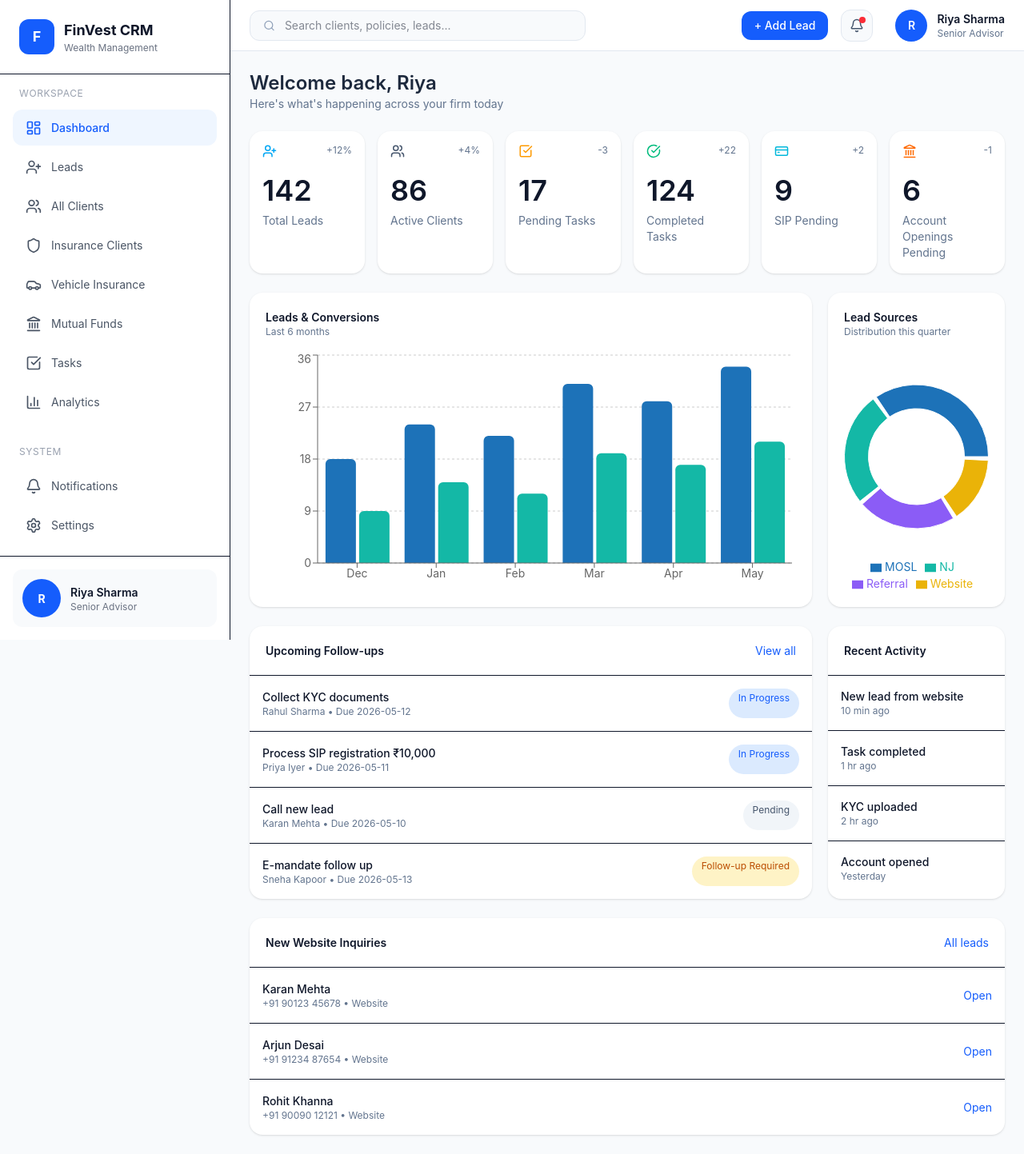
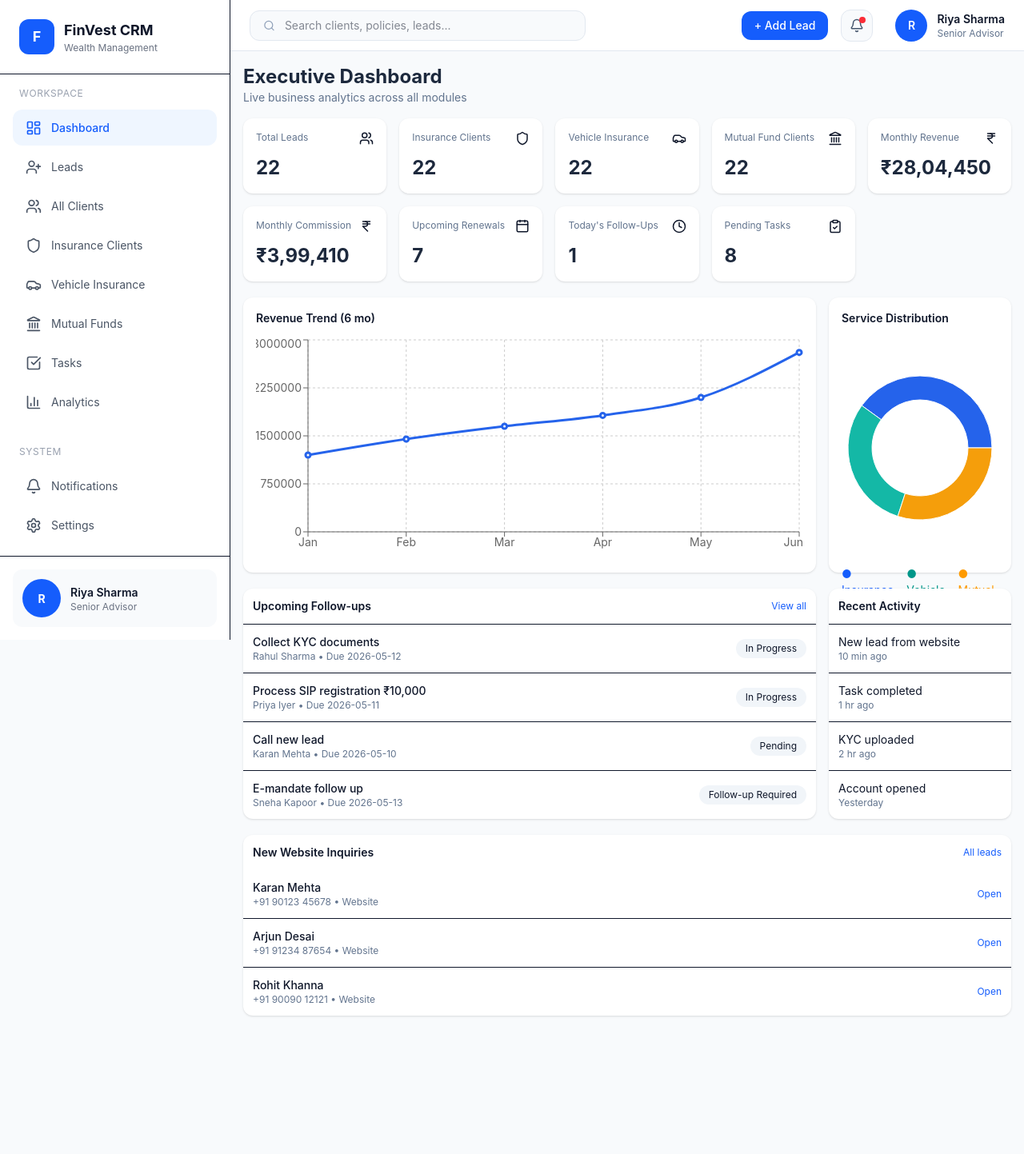
Before and after one commit to dhanlaxmicrm1-maker/crm-front, a React (Vite) app: page / in a window 1280 px wide. Shown: the whole page at 80% size. After the commit the page ends 1286 px from the top, so only its background shows below. Built offline with nearby package versions, Linux system fonts and the light colour scheme.

Commit message:
Update Dashboard.tsx

```diff
--- a/src/pages/Dashboard.tsx
+++ b/src/pages/Dashboard.tsx
@@ -1,293 +1,227 @@
+import React from "react";
+import {
+  ResponsiveContainer,
+  LineChart,
+  Line,
+  XAxis,
+  YAxis,
+  Tooltip,
+  CartesianGrid,
+  PieChart,
+  Pie,
+  Cell,
+} from "recharts";
 import {
   Users,
-  UserPlus,
-  CheckSquare,
-  CheckCircle,
-  CreditCard,
+  Shield,
+  Car,
   Landmark,
+  IndianRupee,
+  ClipboardCheck,
+  Calendar,
+  Clock,
 } from "lucide-react";
+const revenueData = [
+  { month: "Jan", revenue: 1200000 },
+  { month: "Feb", revenue: 1450000 },
+  { month: "Mar", revenue: 1650000 },
+  { month: "Apr", revenue: 1820000 },
+  { month: "May", revenue: 2100000 },
+  { month: "Jun", revenue: 2804450 },
+];
 
-import DashboardLeadChart from "../components/dashboard/DashboardLeadChart";
-import DashboardSourceChart from "../components/dashboard/DashboardSourceChart";
+const serviceData = [
+  {
+    name: "Insurance",
+    value: 40,
+  },
+  {
+    name: "Vehicle",
+    value: 30,
+  },
+  {
+    name: "Mutual Funds",
+    value: 30,
+  },
+];
+
+const COLORS = [
+  "#2563eb",
+  "#14b8a6",
+  "#f59e0b",
+];
 
 export default function Dashboard() {
   return (
-    <div className="p-6 bg-slate-50 min-h-screen">
+    <div className="p-4 bg-slate-50 min-h-screen">
 
-      {/* Header */}
-
-      <div className="mb-6">
-        <h1 className="text-2xl font-semibold text-slate-800">
-          Welcome back, Riya
+      <div className="mb-4">
+        <h1 className="text-2xl font-bold text-slate-800">
+          Executive Dashboard
         </h1>
 
         <p className="text-sm text-slate-500">
-          Here's what's happening across your firm today
+          Live business analytics across all modules
         </p>
       </div>
 
-      {/* KPI Cards */}
+      {/* KPI CARDS */}
 
-<div className="grid grid-cols-1 md:grid-cols-2 xl:grid-cols-6 gap-4 mb-6">
+      <div className="grid grid-cols-2 md:grid-cols-3 xl:grid-cols-5 gap-4 mb-5">
 
-  <div className="bg-white rounded-2xl p-4 shadow-sm">
-    <div className="flex justify-between items-start mb-5">
-      <UserPlus size={18} className="text-sky-500" />
-      <span className="text-xs text-slate-500">+12%</span>
+        <Card title="Total Leads" value="22" icon={<Users size={18} />} />
+        <Card title="Insurance Clients" value="22" icon={<Shield size={18} />} />
+        <Card title="Vehicle Insurance" value="22" icon={<Car size={18} />} />
+        <Card title="Mutual Fund Clients" value="22" icon={<Landmark size={18} />} />
+        <Card title="Monthly Revenue" value="₹28,04,450" icon={<IndianRupee size={18} />} />
+
+        <Card title="Monthly Commission" value="₹3,99,410" icon={<IndianRupee size={18} />} />
+        <Card title="Upcoming Renewals" value="7" icon={<Calendar size={18} />} />
+        <Card title="Today's Follow-Ups" value="1" icon={<Clock size={18} />} />
+        <Card title="Pending Tasks" value="8" icon={<ClipboardCheck size={18} />} />
+
       </div>
 
-    <h3 className="text-4xl font-semibold">142</h3>
+      {/* CHARTS */}
 
-    <p className="text-sm text-slate-500 mt-2">
-      Total Leads
-    </p>
+      <div className="grid xl:grid-cols-4 gap-4 mb-5">
+
+        <div className="xl:col-span-3 bg-white rounded-xl shadow-sm p-4">
+
+          <h2 className="font-semibold text-sm mb-3">
+            Revenue Trend (6 mo)
+          </h2>
+
+          <div className="h-[280px]">
+  <ResponsiveContainer width="100%" height="100%">
+    <LineChart data={revenueData}>
+      <CartesianGrid strokeDasharray="3 3" />
+
+      <XAxis dataKey="month" />
+
+      <YAxis />
+
+      <Tooltip />
+
+      <Line
+        type="monotone"
+        dataKey="revenue"
+        stroke="#2563eb"
+        strokeWidth={3}
+      />
+    </LineChart>
+  </ResponsiveContainer>
+</div>
         </div>
 
-  <div className="bg-white rounded-2xl p-4 shadow-sm">
-    <div className="flex justify-between items-start mb-5">
-      <Users size={18} className="text-slate-600" />
-      <span className="text-xs text-slate-500">+4%</span>
+        <div className="bg-white rounded-xl shadow-sm p-4">
+
+          <h2 className="font-semibold text-sm mb-3">
+            Service Distribution
+          </h2>
+
+         <div className="h-[280px]">
+  <ResponsiveContainer width="100%" height="100%">
+    <PieChart>
+      <Pie
+        data={serviceData}
+        dataKey="value"
+        nameKey="name"
+        cx="50%"
+        cy="50%"
+        innerRadius={60}
+        outerRadius={90}
+      >
+        {serviceData.map((_, index) => (
+          <Cell
+            key={index}
+            fill={COLORS[index]}
+          />
+        ))}
+      </Pie>
+
+      <Tooltip />
+    </PieChart>
+  </ResponsiveContainer>
+
+  <div className="flex justify-center gap-4 mt-2 text-sm">
+    <span className="text-blue-600">
+      ● Insurance
+    </span>
+
+    <span className="text-teal-600">
+      ● Vehicle
+    </span>
+
+    <span className="text-amber-500">
+      ● Mutual Funds
+    </span>
   </div>
-
-    <h3 className="text-4xl font-semibold">86</h3>
-
-    <p className="text-sm text-slate-500 mt-2">
-      Active Clients
-    </p>
 </div>
-
-  <div className="bg-white rounded-2xl p-4 shadow-sm">
-    <div className="flex justify-between items-start mb-5">
-      <CheckSquare size={18} className="text-amber-500" />
-      <span className="text-xs text-slate-500">-3</span>
-    </div>
-
-    <h3 className="text-4xl font-semibold">17</h3>
-
-    <p className="text-sm text-slate-500 mt-2">
-      Pending Tasks
-    </p>
-  </div>
-
-  <div className="bg-white rounded-2xl p-4 shadow-sm">
-    <div className="flex justify-between items-start mb-5">
-      <CheckCircle size={18} className="text-emerald-500" />
-      <span className="text-xs text-slate-500">+22</span>
-    </div>
-
-    <h3 className="text-4xl font-semibold">124</h3>
-
-    <p className="text-sm text-slate-500 mt-2">
-      Completed Tasks
-    </p>
-  </div>
-
-  <div className="bg-white rounded-2xl p-4 shadow-sm">
-    <div className="flex justify-between items-start mb-5">
-      <CreditCard size={18} className="text-cyan-500" />
-      <span className="text-xs text-slate-500">+2</span>
-    </div>
-
-    <h3 className="text-4xl font-semibold">9</h3>
-
-    <p className="text-sm text-slate-500 mt-2">
-      SIP Pending
-    </p>
-  </div>
-
-  <div className="bg-white rounded-2xl p-4 shadow-sm">
-    <div className="flex justify-between items-start mb-5">
-      <Landmark size={18} className="text-orange-500" />
-      <span className="text-xs text-slate-500">-1</span>
-    </div>
-
-    <h3 className="text-4xl font-semibold">6</h3>
-
-    <p className="text-sm text-slate-500 mt-2">
-      Account Openings Pending
-    </p>
         </div>
 
       </div>
 
-{/* Charts Row */}
+      {/* FOLLOWUPS + ACTIVITY */}
 
-<div className="grid grid-cols-1 xl:grid-cols-4 gap-5 mb-6">
+      <div className="grid xl:grid-cols-4 gap-4 mb-5">
 
-  <div className="xl:col-span-3 bg-white rounded-2xl p-5 shadow-sm">
+        <div className="xl:col-span-3 bg-white rounded-xl shadow-sm">
 
-    <div className="mb-4">
-      <h2 className="font-semibold">
-        Leads & Conversions
-      </h2>
-
-      <p className="text-xs text-slate-500">
-        Last 6 months
-      </p>
-    </div>
-
-    <div className="h-[300px]">
-      <DashboardLeadChart />
-    </div>
-
-  </div>
-
-  <div className="bg-white rounded-2xl p-5 shadow-sm">
-
-    <div className="mb-4">
-      <h2 className="font-semibold">
-        Lead Sources
-      </h2>
-
-      <p className="text-xs text-slate-500">
-        Distribution this quarter
-      </p>
-    </div>
-
-    <div className="h-[300px]">
-      <DashboardSourceChart />
-    </div>
-
-  </div>
-
-</div>
-      {/* Followups + Activity */}
-
-      <div className="grid grid-cols-1 xl:grid-cols-4 gap-5 mb-6">
-
-        <div className="xl:col-span-3 bg-white rounded-2xl shadow-sm">
-
-          <div className="p-5 border-b">
-            <div className="flex justify-between items-center">
-              <h2 className="font-semibold">
+          <div className="p-3 border-b flex justify-between">
+            <h2 className="font-semibold text-sm">
               Upcoming Follow-ups
             </h2>
 
-              <button className="text-sm text-blue-600">
+            <button className="text-xs text-blue-600">
               View all
             </button>
-            </div>
           </div>
 
           <div className="divide-y">
 
-            <div className="p-4 flex justify-between">
-              <div>
-                <p className="font-medium">
-                  Collect KYC documents
-                </p>
+            <Item
+              title="Collect KYC documents"
+              sub="Rahul Sharma • Due 2026-05-12"
+              badge="In Progress"
+            />
 
-                <p className="text-xs text-slate-500">
-                  Rahul Sharma • Due 2026-05-12
-                </p>
-              </div>
+            <Item
+              title="Process SIP registration ₹10,000"
+              sub="Priya Iyer • Due 2026-05-11"
+              badge="In Progress"
+            />
 
-              <span className="text-xs px-3 py-1 rounded-full bg-blue-100 text-blue-600">
-                In Progress
-              </span>
-            </div>
+            <Item
+              title="Call new lead"
+              sub="Karan Mehta • Due 2026-05-10"
+              badge="Pending"
+            />
 
-            <div className="p-4 flex justify-between">
-              <div>
-                <p className="font-medium">
-                  Process SIP registration ₹10,000
-                </p>
-
-                <p className="text-xs text-slate-500">
-                  Priya Iyer • Due 2026-05-11
-                </p>
-              </div>
-
-              <span className="text-xs px-3 py-1 rounded-full bg-blue-100 text-blue-600">
-                In Progress
-              </span>
-            </div>
-
-            <div className="p-4 flex justify-between">
-              <div>
-                <p className="font-medium">
-                  Call new lead
-                </p>
-
-                <p className="text-xs text-slate-500">
-                  Karan Mehta • Due 2026-05-10
-                </p>
-              </div>
-
-              <span className="text-xs px-3 py-1 rounded-full bg-slate-100 text-slate-600">
-                Pending
-              </span>
-            </div>
-
-            <div className="p-4 flex justify-between">
-              <div>
-                <p className="font-medium">
-                  E-mandate follow up
-                </p>
-
-                <p className="text-xs text-slate-500">
-                  Sneha Kapoor • Due 2026-05-13
-                </p>
-              </div>
-
-              <span className="text-xs px-3 py-1 rounded-full bg-amber-100 text-amber-700">
-                Follow-up Required
-              </span>
-            </div>
+            <Item
+              title="E-mandate follow up"
+              sub="Sneha Kapoor • Due 2026-05-13"
+              badge="Follow-up Required"
+            />
 
           </div>
 
         </div>
 
-        <div className="bg-white rounded-2xl shadow-sm">
+        <div className="bg-white rounded-xl shadow-sm">
 
-          <div className="p-5 border-b">
-            <h2 className="font-semibold">
+          <div className="p-3 border-b">
+            <h2 className="font-semibold text-sm">
               Recent Activity
             </h2>
           </div>
 
           <div className="divide-y">
 
-            <div className="p-4">
-              <p className="text-sm font-medium">
-                New lead from website
-              </p>
-
-              <p className="text-xs text-slate-500">
-                10 min ago
-              </p>
-            </div>
-
-            <div className="p-4">
-              <p className="text-sm font-medium">
-                Task completed
-              </p>
-
-              <p className="text-xs text-slate-500">
-                1 hr ago
-              </p>
-            </div>
-
-            <div className="p-4">
-              <p className="text-sm font-medium">
-                KYC uploaded
-              </p>
-
-              <p className="text-xs text-slate-500">
-                2 hr ago
-              </p>
-            </div>
-
-            <div className="p-4">
-              <p className="text-sm font-medium">
-                Account opened
-              </p>
-
-              <p className="text-xs text-slate-500">
-                Yesterday
-              </p>
-            </div>
+            <Activity text="New lead from website" time="10 min ago" />
+            <Activity text="Task completed" time="1 hr ago" />
+            <Activity text="KYC uploaded" time="2 hr ago" />
+            <Activity text="Account opened" time="Yesterday" />
 
           </div>
 
@@ -295,71 +229,25 @@ export default function Dashboard() {
 
       </div>
 
-      {/* Website Inquiries */}
+      {/* WEBSITE INQUIRIES */}
 
-      <div className="bg-white rounded-2xl shadow-sm">
+      <div className="bg-white rounded-xl shadow-sm">
 
-        <div className="p-5 border-b flex justify-between">
-
-          <h2 className="font-semibold">
+        <div className="p-3 flex justify-between">
+          <h2 className="font-semibold text-sm">
             New Website Inquiries
           </h2>
 
-          <button className="text-sm text-blue-600">
+          <button className="text-xs text-blue-600">
             All leads
           </button>
-
         </div>
 
         <div className="divide-y">
 
-          <div className="p-4 flex justify-between items-center">
-            <div>
-              <p className="font-medium">
-                Karan Mehta
-              </p>
-
-              <p className="text-xs text-slate-500">
-                +91 90123 45678 • Website
-              </p>
-            </div>
-
-            <button className="text-blue-600 text-sm">
-              Open
-            </button>
-          </div>
-
-          <div className="p-4 flex justify-between items-center">
-            <div>
-              <p className="font-medium">
-                Arjun Desai
-              </p>
-
-              <p className="text-xs text-slate-500">
-                +91 91234 87654 • Website
-              </p>
-            </div>
-
-            <button className="text-blue-600 text-sm">
-              Open
-            </button>
-          </div>
-
-          <div className="p-4 flex justify-between items-center">
-            <div>
-              <p className="font-medium">
-                Rohit Khanna
-              </p>
-
-              <p className="text-xs text-slate-500">
-                +91 90090 12121 • Website
-              </p>
-            </div>
-
-            <button className="text-blue-600 text-sm">
-              Open
-            </button>
-          </div>
+          <Inquiry name="Karan Mehta" phone="+91 90123 45678" />
+          <Inquiry name="Arjun Desai" phone="+91 91234 87654" />
+          <Inquiry name="Rohit Khanna" phone="+91 90090 12121" />
 
         </div>
 
@@ -368,3 +256,87 @@ export default function Dashboard() {
     </div>
   );
 }
+
+function Card({
+  title,
+  value,
+  icon,
+}: {
+  title: string;
+  value: string;
+  icon: React.ReactNode;
+}) {
+  return (
+    <div className="bg-white rounded-xl p-4 shadow-sm">
+      <div className="flex justify-between mb-3">
+        <span className="text-xs text-slate-500">{title}</span>
+        {icon}
+      </div>
+
+      <h3 className="text-2xl font-bold text-slate-800">
+        {value}
+      </h3>
+    </div>
+  );
+}
+
+function Item({
+  title,
+  sub,
+  badge,
+}: {
+  title: string;
+  sub: string;
+  badge: string;
+}) {
+  return (
+    <div className="p-3 flex justify-between items-center">
+      <div>
+        <p className="text-sm font-medium">{title}</p>
+        <p className="text-xs text-slate-500">{sub}</p>
+      </div>
+
+      <span className="text-xs bg-slate-100 px-3 py-1 rounded-full">
+        {badge}
+      </span>
+    </div>
+  );
+}
+
+function Activity({
+  text,
+  time,
+}: {
+  text: string;
+  time: string;
+}) {
+  return (
+    <div className="p-3">
+      <p className="text-sm">{text}</p>
+      <p className="text-xs text-slate-500">{time}</p>
+    </div>
+  );
+}
+
+function Inquiry({
+  name,
+  phone,
+}: {
+  name: string;
+  phone: string;
+}) {
+  return (
+    <div className="p-3 flex justify-between items-center">
+      <div>
+        <p className="text-sm font-medium">{name}</p>
+        <p className="text-xs text-slate-500">
+          {phone} • Website
+        </p>
+      </div>
+
+      <button className="text-xs text-blue-600">
+        Open
+      </button>
+    </div>
+  );
+}
```
Lines whose indentation alone changed are shown as unchanged.
